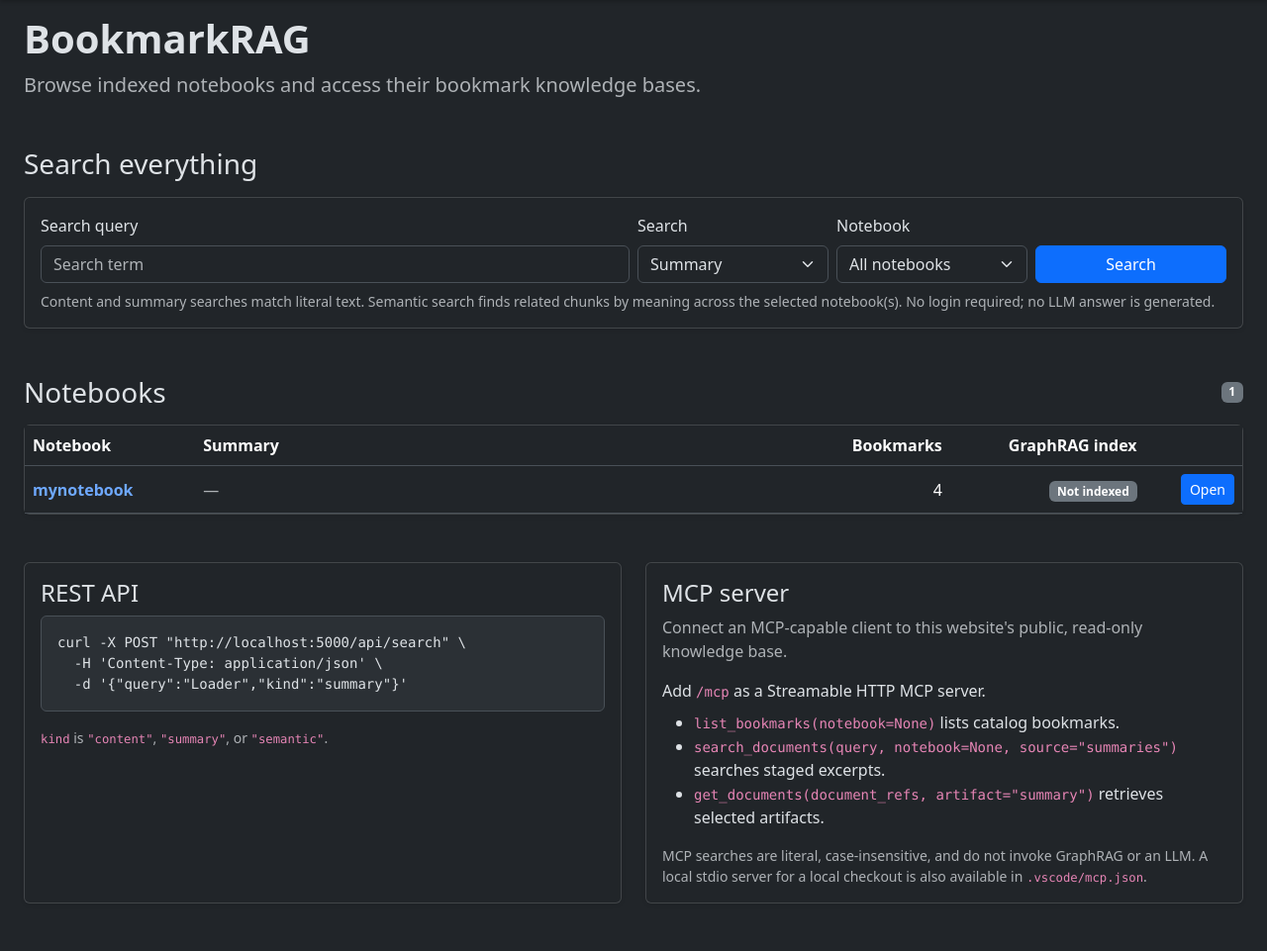
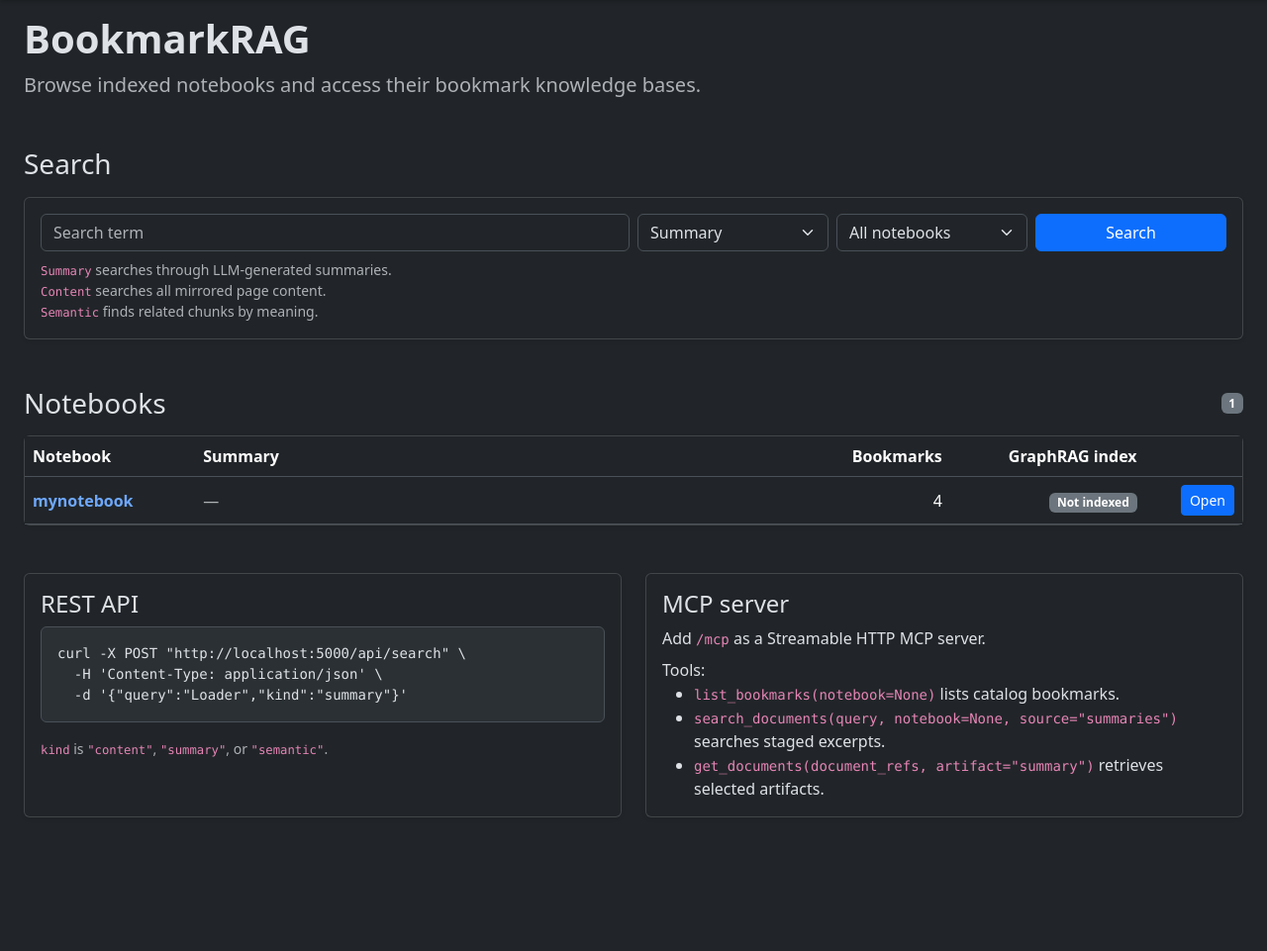
Before and after one commit to dobin/bookmarkRag, a Flask app: page / in a window 1280 px wide. Shown: the part 57-1018 px from the top of the page at 99% size. After the commit the page ends 883 px from the top, so only its background shows below. Run offline with Flask 3, Linux system fonts and the light colour scheme.

Commit message:
ui: improve text

```diff
--- a/templates/index.html
+++ b/templates/index.html
@@ -10,17 +10,15 @@
 	</div>
 
 	<section class="mb-5" aria-labelledby="public-search-heading">
-		<h2 id="public-search-heading" class="h3 mb-3">Search everything</h2>
+		<h2 id="public-search-heading" class="h3 mb-3">Search</h2>
 		<div class="card shadow-sm">
 			<div class="card-body">
         <form action="{{ url_for('search.search') }}" method="get" class="row g-2 align-items-end">
 					<div class="col-md-6">
-						<label for="public-search-query" class="form-label">Search query</label>
 						<input type="text" class="form-control" id="public-search-query" name="query"
 						       placeholder="Search term" autocomplete="off" required>
 					</div>
 					<div class="col-md-2">
-						<label for="public-search-kind" class="form-label">Search</label>
             <select class="form-select" id="public-search-kind" name="kind">
 			  <option value="content">Content</option>
 			  <option value="summary" selected>Summary</option>
@@ -28,7 +26,6 @@
 						</select>
 					</div>
 					<div class="col-md-2">
-						<label for="public-search-notebook" class="form-label">Notebook</label>
             <select class="form-select" id="public-search-notebook" name="notebook">
 							<option value="" selected>All notebooks</option>
 							{% for notebook in notebook_rows %}
@@ -45,8 +42,9 @@
 					</div>
 				</form>
 				<p class="small text-muted mt-2 mb-0">
-          Content and summary searches match literal text. Semantic search finds related chunks by meaning
-          across the selected notebook(s). No login required; no LLM answer is generated.
+					<code>Summary</code> searches through LLM-generated summaries. <br>
+					<code>Content</code> searches all mirrored page content. <br>
+					<code>Semantic</code> finds related chunks by meaning.
 				</p>
 			</div>
     </div>
@@ -122,18 +120,17 @@
 			<div class="card h-100 shadow-sm">
 				<div class="card-body">
 					<h2 id="mcp-heading" class="h4">MCP server</h2>
-					<p class="text-muted">Connect an MCP-capable client to this website's public, read-only knowledge base.</p>
 					{% if mcp_url %}
 						<p class="mb-2">Add <code>{{ mcp_url }}</code> as a Streamable HTTP MCP server.</p>
 					{% else %}
 						<p class="mb-2">The public MCP URL will be available at <code>https://&lt;your-domain&gt;/mcp</code> once configured.</p>
 					{% endif %}
+					Tools:
 					<ul class="mb-0">
 						<li><code>list_bookmarks(notebook=None)</code> lists catalog bookmarks.</li>
 						<li><code>search_documents(query, notebook=None, source="summaries")</code> searches staged excerpts.</li>
 						<li><code>get_documents(document_refs, artifact="summary")</code> retrieves selected artifacts.</li>
 					</ul>
-					<p class="small text-muted mt-3 mb-0">MCP searches are literal, case-insensitive, and do not invoke GraphRAG or an LLM. A local stdio server for a local checkout is also available in <code>.vscode/mcp.json</code>.</p>
 				</div>
 			</div>
 		</section>
```
